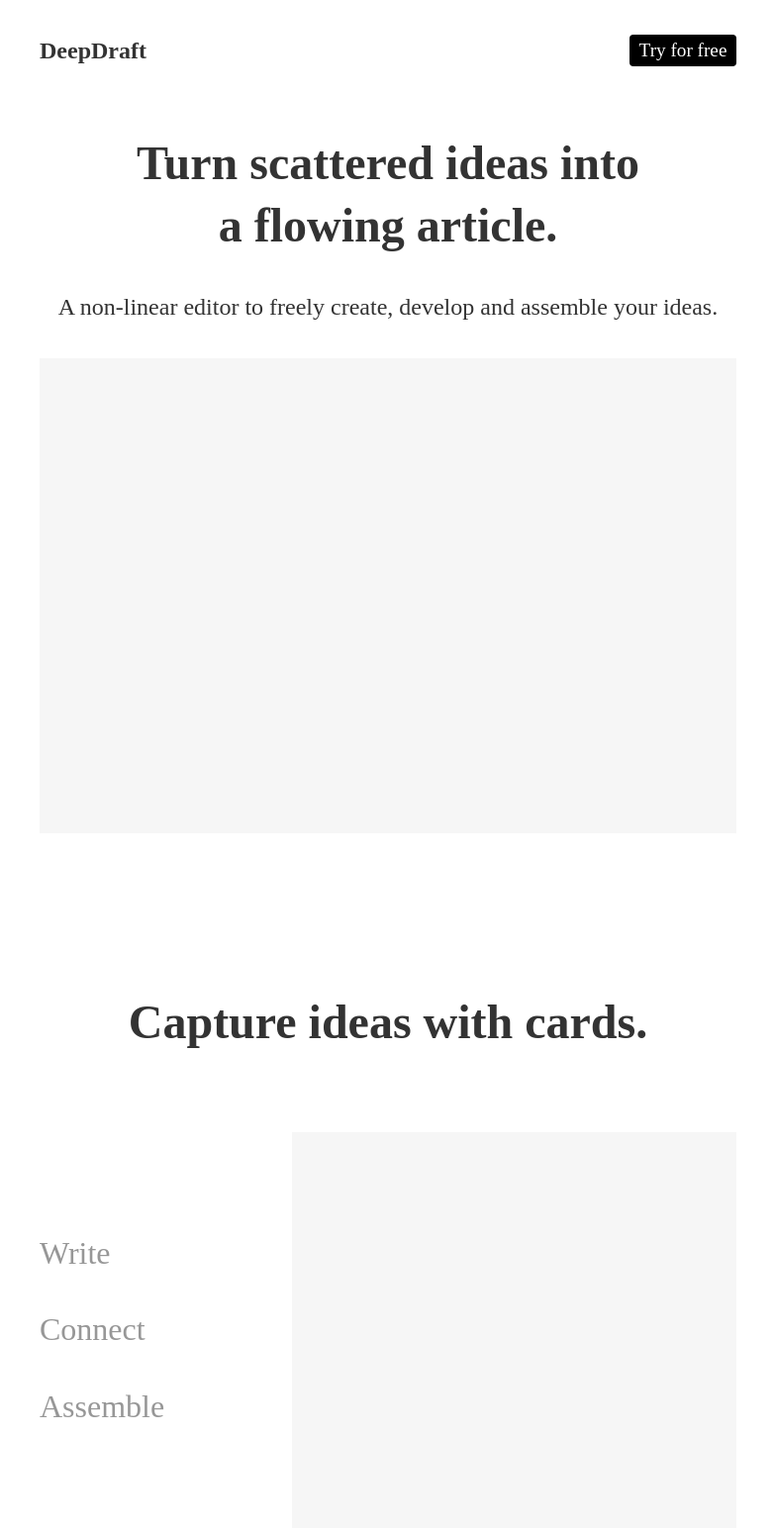
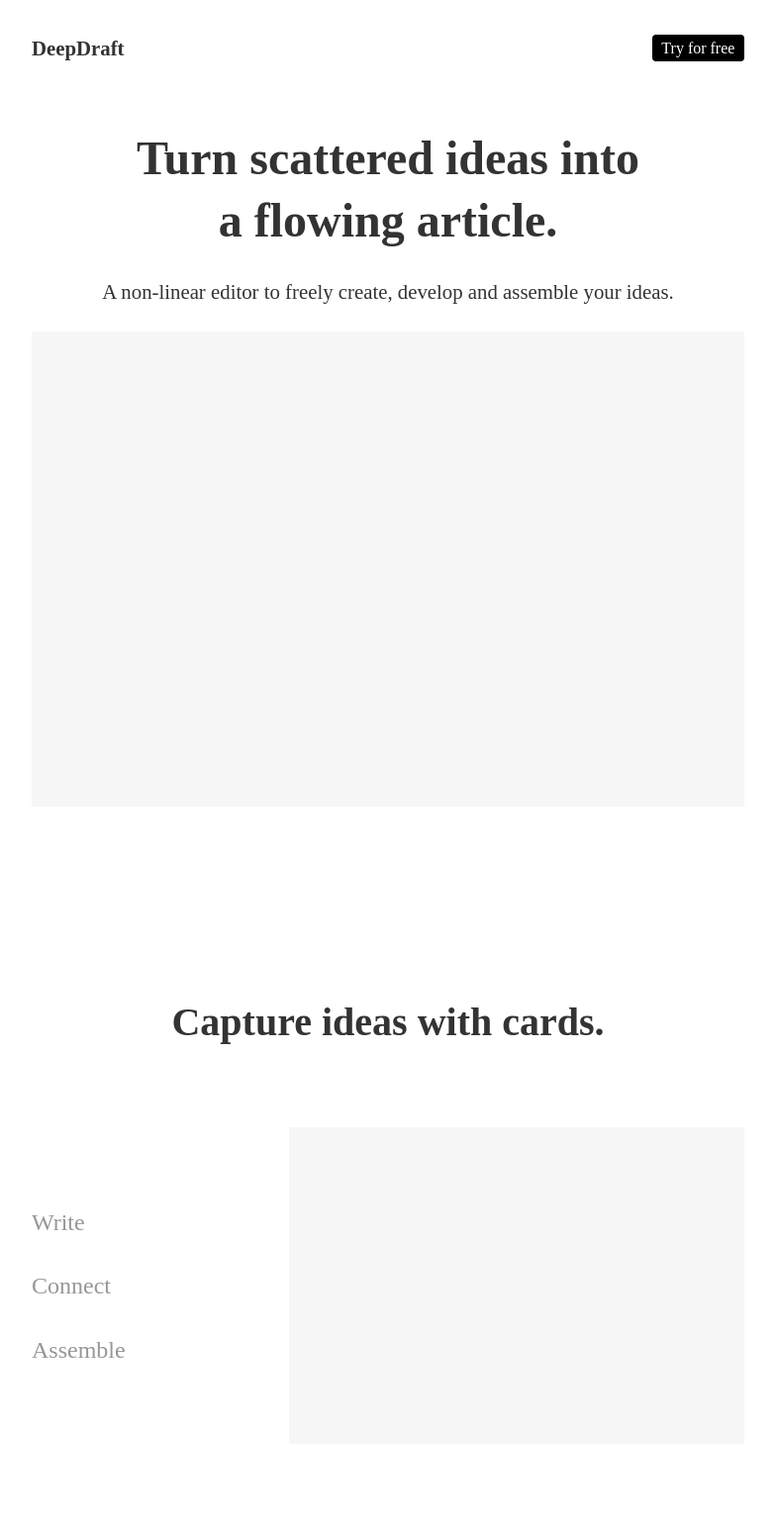
Before and after one commit to qianningxu/DD_landing_page, a plain HTML site: page index.html in a window 1280 px wide. Shown: the top 1547 px of the page at 99% size, without its empty margins (248-1031 px from the left). Drawn offline with Linux system fonts and the light colour scheme; a web font is replaced by a local one.

Commit message:
little changes

```diff
--- a/index.html
+++ b/index.html
@@ -18,7 +18,7 @@
 
   <!-- Hero Section -->
   <main>
-    <section class="hero section-gap">
+    <section class="hero">
       <h1 class="heading heading-large">Turn scattered ideas into<br>a flowing article.</h1>
       <p>A non-linear editor to freely create, develop and assemble your ideas.</p>
       <div class="hero-image"></div>
@@ -28,7 +28,7 @@
     <section class="features section-gap">
       <!-- Feature 1 -->
       <div class="feature">
-        <h1 class="heading heading-large">Capture ideas with cards.</h1>
+        <h1 class="heading heading-second-large">Capture ideas with cards.</h1>
         <div class="feature-content">
           <div class="feature-text">
             <ul>
@@ -43,7 +43,7 @@
 
       <!-- Feature 2 -->
       <div class="feature">
-        <h1 class = "heading heading-large">Feeling stuck?</h1>
+        <h1 class = "heading heading-second-large">Feeling stuck?</h1>
         <div class="feature-content">
           <div class="feature-text">
           <ul>
@@ -57,7 +57,7 @@
 
       <!-- Feature 3 -->
       <div class="feature">
-        <h1 class = "heading heading-large">And more ways to play...</h1>
+        <h1 class = "heading heading-second-large">And more ways to play</h1>
         <div class = "feature-content">
           <div class = "feature-text">
             <ul>
--- a/styles/components.css
+++ b/styles/components.css
@@ -7,13 +7,14 @@
     cursor: pointer;
     border-radius: 0.25rem;
     font-family: 'Source Serif Pro', serif;
-    font-size: 1.2rem;
+    font-size: 1rem;
+    font-weight: 400;
 }
 
 /* Image components */
 .hero-image, .feature-image {
     width: 100%;
-    height: 25rem;
+    height: 20rem;
     background-color: #f6f6f6;
 }
 
--- a/styles/layout.css
+++ b/styles/layout.css
@@ -7,6 +7,7 @@
 
 body {
     max-width: 55vw;
+    min-width: 45rem;
     margin: 0 auto;
 }
 
@@ -24,11 +25,11 @@ header {
 
 .hero {
     padding-top: 2rem;
-    padding-bottom: 10rem;
+    padding-bottom: 12rem;
     text-align: center;
     display: flex;
     flex-direction: column;
-    gap: 2rem;
+    gap: 1.5rem;
 }
 
 .hero-image {
--- a/styles/typography.css
+++ b/styles/typography.css
@@ -3,7 +3,7 @@
 /* Base typography */
 body {
     font-family: 'Source Serif Pro', serif;
-    font-size: 1.5rem;
+    font-size: 1.3rem;
     line-height: 1.6;
     color: #333;
 }
@@ -19,16 +19,22 @@ body {
     line-height: 1.3;
 }
 
+.heading-second-large{
+    font-size: 2.5rem;
+    font-weight: 600;
+    line-height: 1.3;
+}
+
 .heading-medium {
-    font-size: 2rem;
+    font-size: 1.5rem;
     font-weight: 400;
     color: #979797;
 }
 
 
 .logo {
-    font-size: 1.5rem;
-    font-weight: 600;
+    font-size: 1.3rem;
+    font-weight: 800;
 }
 
 .quote {
```
